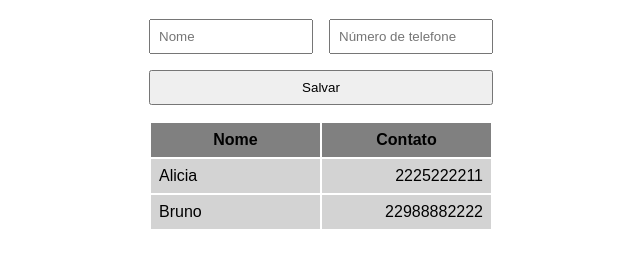
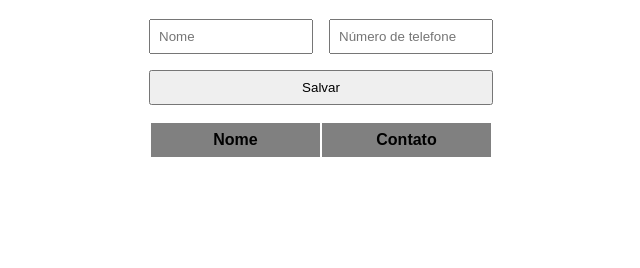
Before and after one commit to HenriqueGPinho/Projeto_2_EBAC_agenda_de_contatos, a plain HTML site: page index.html in a window 1280 px wide. Shown: the part 90-358 px from the top of the page, without its empty margins (319-959 px from the left). Drawn offline with Linux system fonts and the light colour scheme.

Commit message:
format fix

```diff
--- a/index.html
+++ b/index.html
@@ -26,14 +26,6 @@
       <th>Nome</th>
       <th>Contato</th>
     </tr>
-    <tr>
-      <td>Alicia</td>
-      <td>2225222211</td>
-    </tr>
-    <tr>
-      <td>Bruno</td>
-      <td>22988882222</td>
-    </tr>
   </table>
 
   <script src="./main.js"></script>
--- a/main.js
+++ b/main.js
@@ -4,7 +4,6 @@ let botaoSalvar = document.getElementById('salvar-contato')
 let tabela = document.getElementById('tabela-contatos')
 
 botaoSalvar.addEventListener('click', () => {
-
   if (nomeContato.value === '' || numeroContato.value === '') {
     alert('Preencha os dois campos do formulário!')
   } else {
```
